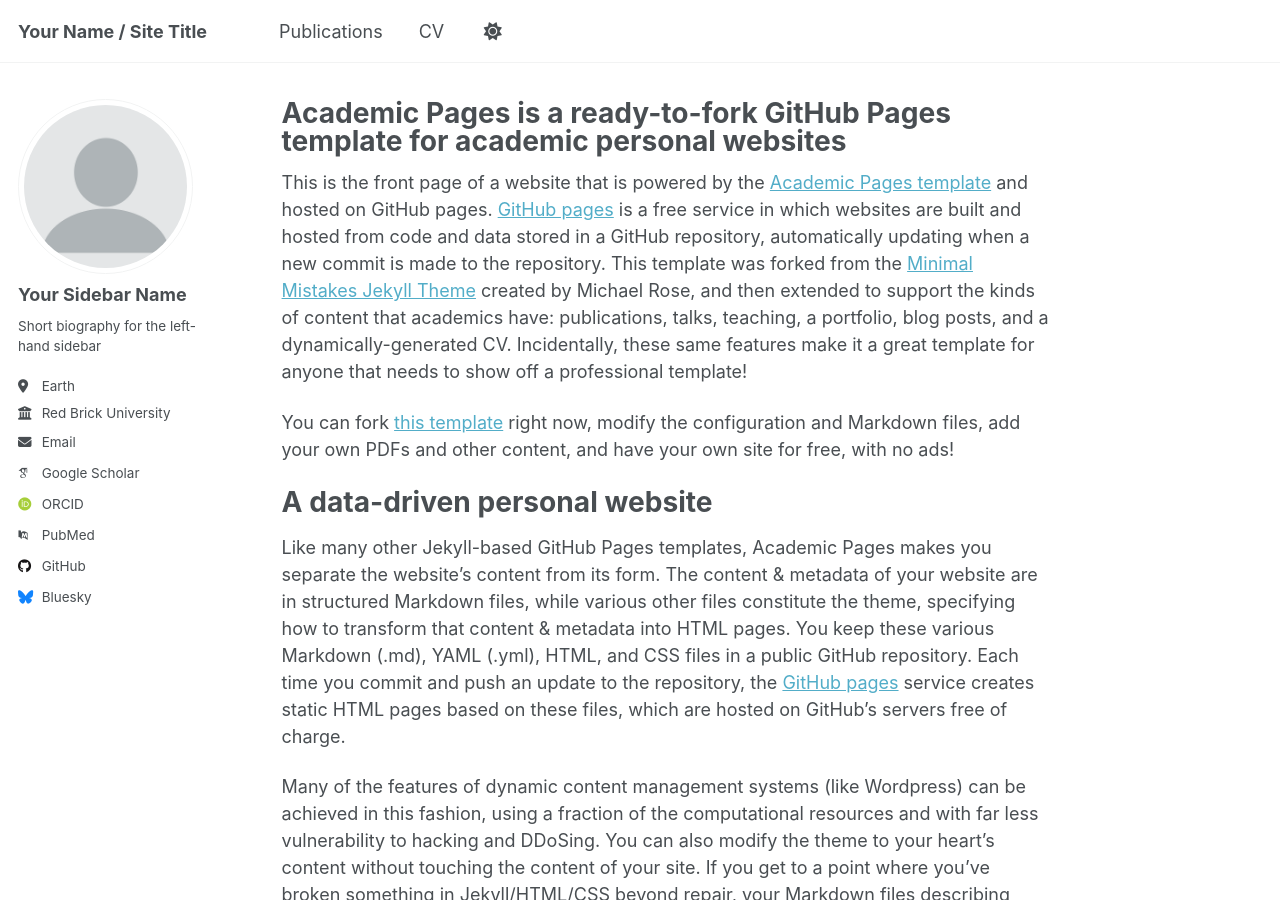
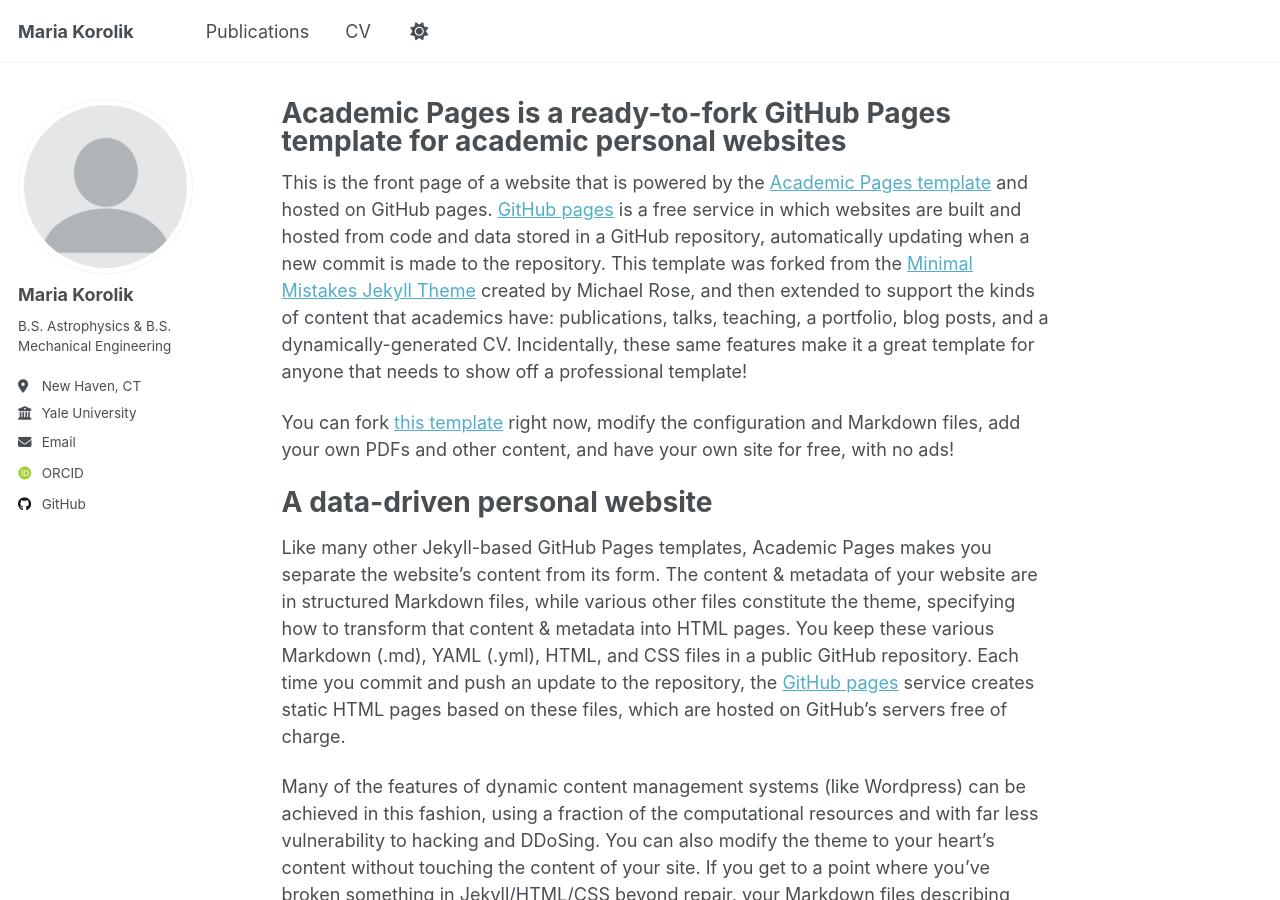
Before and after one commit to mkorolik/mkorolik.github.io, a Jekyll site: the page built from _pages/about.md, in a window 1280 px wide and 900 px high. Built offline with Jekyll 4.4.1, drawn with Linux system fonts in a browser that asks for light colours; some web fonts are replaced; a script that is not in the unit is left out.

Commit message:
Update _config.yml

```diff
--- a/_config.yml
+++ b/_config.yml
@@ -9,13 +9,13 @@
 # Basic Site Settings
 locale                   : "en-US"
 site_theme               : "default"
-title                    : "Your Name / Site Title"
+title                    : "Maria Korolik"
 title_separator          : "-"
 name                     : &name "Your Name"
 description              : &description "personal description"
 url                      : https://academicpages.github.io # the base hostname & protocol for your site e.g. "https://[your GitHub username].github.io" or if you already have some other page hosted on Github then use "https://[your GitHub username].github.io/[Your Repo Name]"
 baseurl                  : "" # the subpath of your site, e.g. "/blog"
-repository               : "academicpages/academicpages.github.io"
+repository               : "mkorolik/mkorolik.github.io"
 
 # Site Author - The following control what appear as part of the author content on the side bar.
 #               If a field is blank the icon and link will not appear, otherwise it will be shown.
@@ -23,22 +23,22 @@ repository               : "academicpages/academicpages.github.io"
 author:
   # Biographic information
   avatar           : "profile.png"
-  name             : "Your Sidebar Name"
+  name             : "Maria Korolik"
   pronouns         : # example: "she/her"
-  bio              : "Short biography for the left-hand sidebar"
-  location         : "Earth"
-  employer         : "Red Brick University"
+  bio              : "B.S. Astrophysics & B.S. Mechanical Engineering"
+  location         : "New Haven, CT"
+  employer         : "Yale University"
   uri              : # URL
-  email            : "none@example.org"
+  email            : "maria.korolik@yale.edu"
 
   # Academic websites
   academia         : # URL
   arxiv            : # URL - Update with the correct link to your profile
-  googlescholar    : "https://scholar.google.com/citations?user=PS_CX0AAAAAJ"
+  googlescholar    : # "https://scholar.google.com/citations?user=PS_CX0AAAAAJ"
   impactstory      : # URL
-  orcid            : "http://orcid.org/yourorcidurl"
+  orcid            : "https://orcid.org/0009-0003-0617-5397"
   semantic         : # URL
-  pubmed           : "https://www.ncbi.nlm.nih.gov/pubmed/?term=john+snow"
+  pubmed           : # "https://www.ncbi.nlm.nih.gov/pubmed/?term=john+snow"
   researchgate     : # URL
   scopus           : # URL
 
@@ -46,13 +46,13 @@ author:
   bitbucket        : # Username - Update with your username on the site
   codepen          : # Username
   dribbble         : # Username
-  github           : "academicpages"
+  github           : "mkorolik"
   kaggle           : # Username
   stackoverflow    : # User number or user number and name (i.e., use "1" or "1/jeff-atwood")
 
   # Social media
   artstation       : # Username
-  bluesky          : "bsky.app" # Replace this with you Bluesky username
+  bluesky          : # "bsky.app" # Replace this with you Bluesky username
   facebook         : # Username
   flickr           : # Username
   foursquare       : # Username
```
